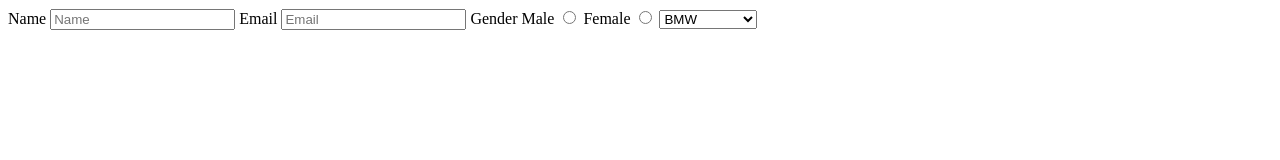
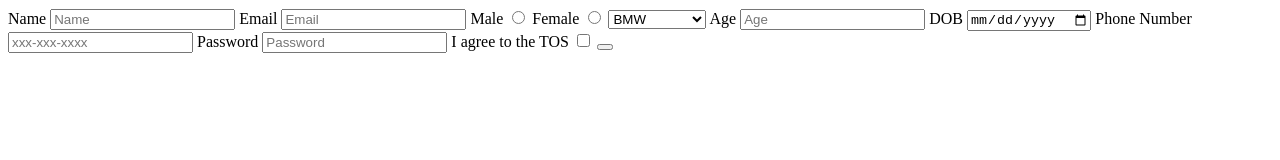
Before and after one commit to acciojob/signup-form-car-mehak-garg, a website: page main.html in a window 1280 px wide. Drawn offline with Linux system fonts and the light colour scheme.

Commit message:
created a submission

```diff
--- a/main.html
+++ b/main.html
@@ -13,16 +13,27 @@
 		<input type="text" id="name" placeholder="Name" required>
 		<label for="email">Email</label>
 		<input type="email" id="email" placeholder="Email" required>
-		<label>Gender</label>
 		<label for="gender_m">Male</label>
 		<input type="radio" id="gender_m" name="gender" required>
 		<label for="gender_f">Female</label>
 		<input type="radio" id="gender_f" name="gender" required>
-<select>
+<select id="cars" placeholder="--Please choose an option--" required>
 	<option>BMW</option>
 	<option>AUDI</option>
 	<option>MERCEDES</option>
 </select>
+	<label for="age">Age</label>
+		<input type="number" id="age" placeholder="Age" required>
+<label for="dob">DOB</label>
+		<input type="date" id="dob" required>
+		<label for="tel">Phone Number</label>
+		<input type="tel" id="tel" placeholder="xxx-xxx-xxxx">
+
+				<label for="password">Password</label>
+		<input type="password" id="password" placeholder="Password" required>
+		<label for="tos">I agree to the TOS</label>
+		<input type="checkbox" id="tos" required>
+		<button type="submit" value="submit"></button>
 
 
 	</form>
```
